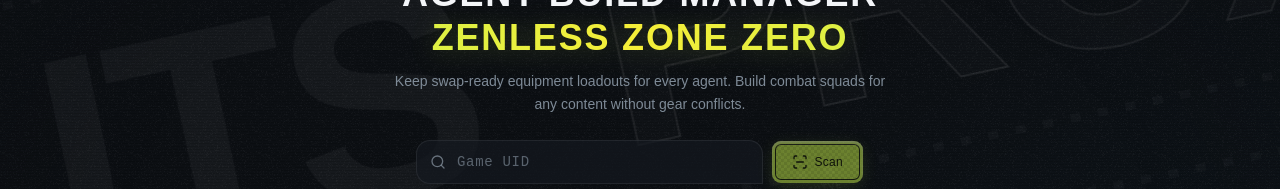
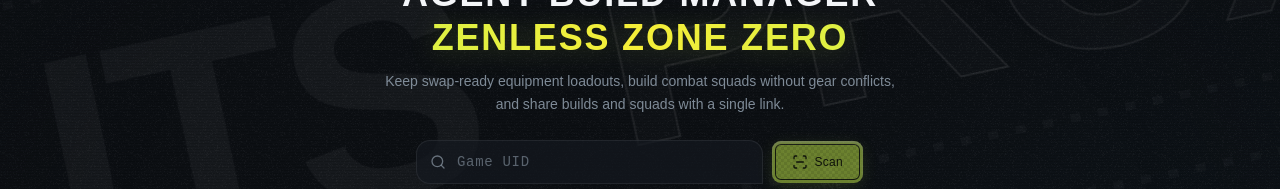
Before and after one commit to kirinyoku/proxyloadouts, a React (Vite) app in the folder frontend/: page / in a window 1280 px wide. Shown: the part 152-341 px from the top of the page. Built offline with nearby package versions, Linux system fonts and the light colour scheme; no server answers; a web font is replaced by a local one.

Commit message:
feat(home): highlight build and squad sharing in hero subtitle

```diff
--- a/frontend/src/i18n/locales/en.ts
+++ b/frontend/src/i18n/locales/en.ts
@@ -56,7 +56,7 @@ const en: TranslationSchema = {
     title1: 'Agent Build Manager',
     title2: 'Zenless Zone Zero',
     pageTitle: 'Agent Build Manager for Zenless Zone Zero',
-    subtitle: 'Keep swap-ready equipment loadouts for every agent. Build combat squads for any content without gear conflicts.',
+    subtitle: 'Keep swap-ready equipment loadouts, build combat squads without gear conflicts, and share builds and squads with a single link.',
     searchPlaceholder: 'Game UID',
     clearInput: 'Clear input',
     uidAria: 'Game UID',
--- a/frontend/src/i18n/locales/ru.ts
+++ b/frontend/src/i18n/locales/ru.ts
@@ -54,7 +54,7 @@ const ru = {
     title1: 'Менеджер сборок агентов',
     title2: 'Zenless Zone Zero',
     pageTitle: 'Менеджер сборок агентов для Zenless Zone Zero',
-    subtitle: 'Храните сменные комплекты экипировки для каждого агента. Собирайте боевые отряды под разный боевой контент без коллизий.',
+    subtitle: 'Храните сменные комплекты экипировки, собирайте боевые отряды без коллизий и делитесь сборками и отрядами в один клик.',
     searchPlaceholder: 'Игровой UID',
     clearInput: 'Очистить поле ввода',
     uidAria: 'Игровой UID',
```
Also changed, not shown: 1 other file (tests, documents, lock files or other folders).
